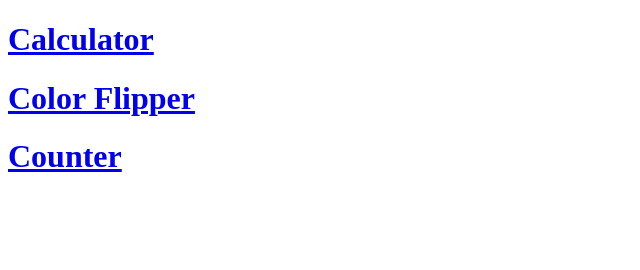
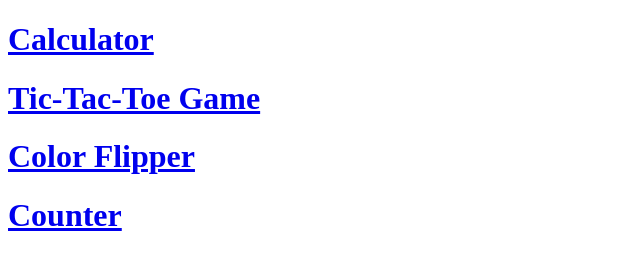
Before and after one commit to w3villa-samad-kausar/JavaScript_Practice, a plain HTML site: page index.html in a window 1280 px wide. Shown: the whole page, without its empty margins (0-640 px from the left). Drawn offline with Linux system fonts and the light colour scheme.

Commit message:
tic tac toe added

```diff
--- a/index.html
+++ b/index.html
@@ -7,6 +7,7 @@
 </head>
 <body>
   <h1><a href="calculator.html">Calculator</a></h1>
+  <h1><a href="tic-tac-toe.html">Tic-Tac-Toe Game</a></h1>
   <h1><a href="colorFlipper.html">Color Flipper</a></h1>
   <h1><a href="counter.html">Counter</a></h1>
 </body>
```
